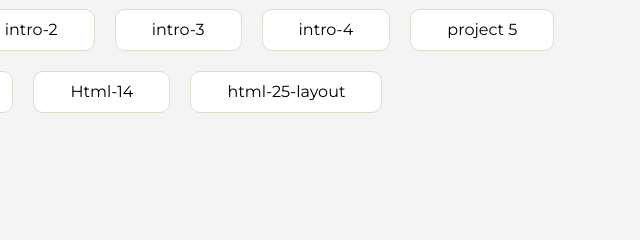
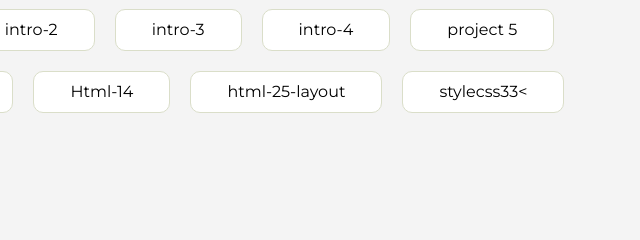
Before and after one commit to TechnicIZH/homework, a plain HTML site: page index.html in a window 1280 px wide. Shown: the part 229-469 px from the top of the page, 632-1272 px from the left. Drawn offline with Linux system fonts and the light colour scheme.

Commit message:
Update index.html

```diff
--- a/index.html
+++ b/index.html
@@ -116,6 +116,9 @@
                     <li class="content__list-item">
                         <a href="html-25-layout/index.html">html-25-layout</a>
                     </li>
+                    <li class="content__list-item">
+                        <a href="html-25-layout/index.html">stylecss33<</a>
+                    </li>
                 </ul>
             </div>
             <div class="content__block hidden" id="diplomBlock">
```
